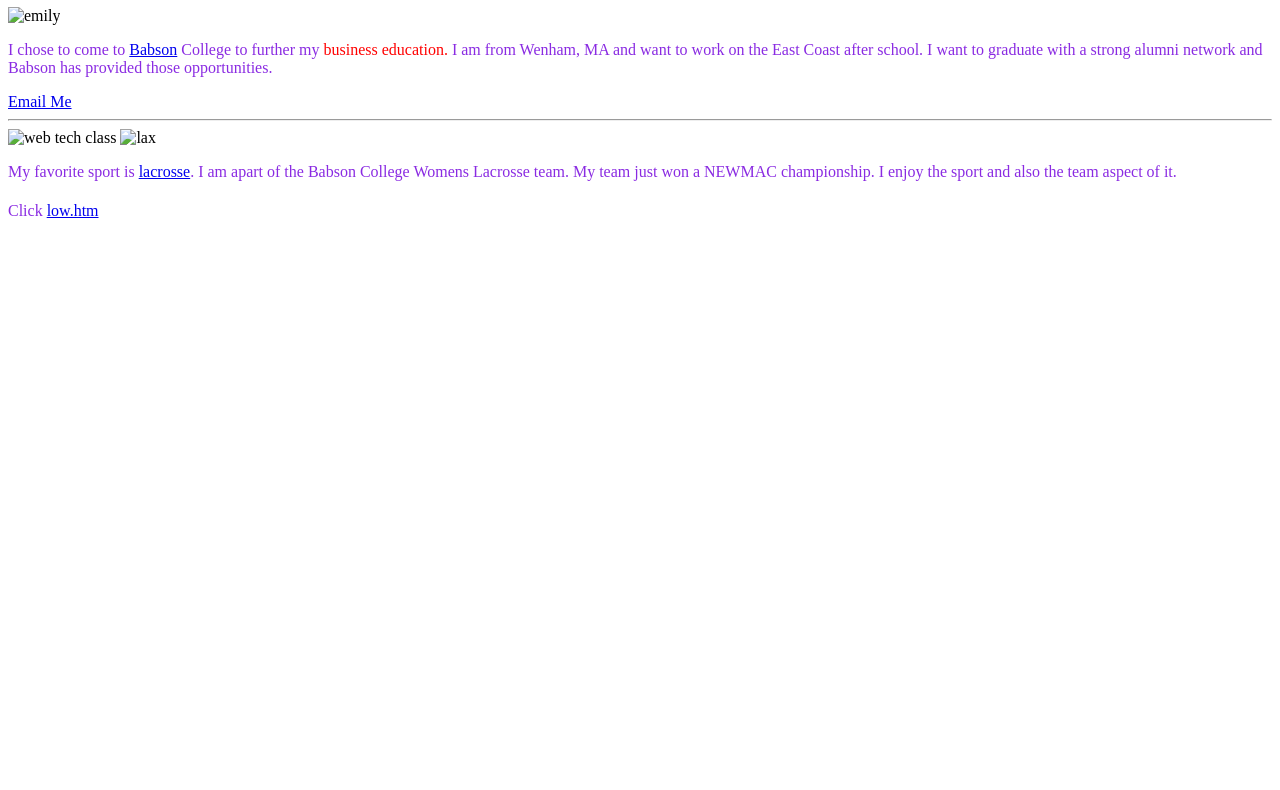
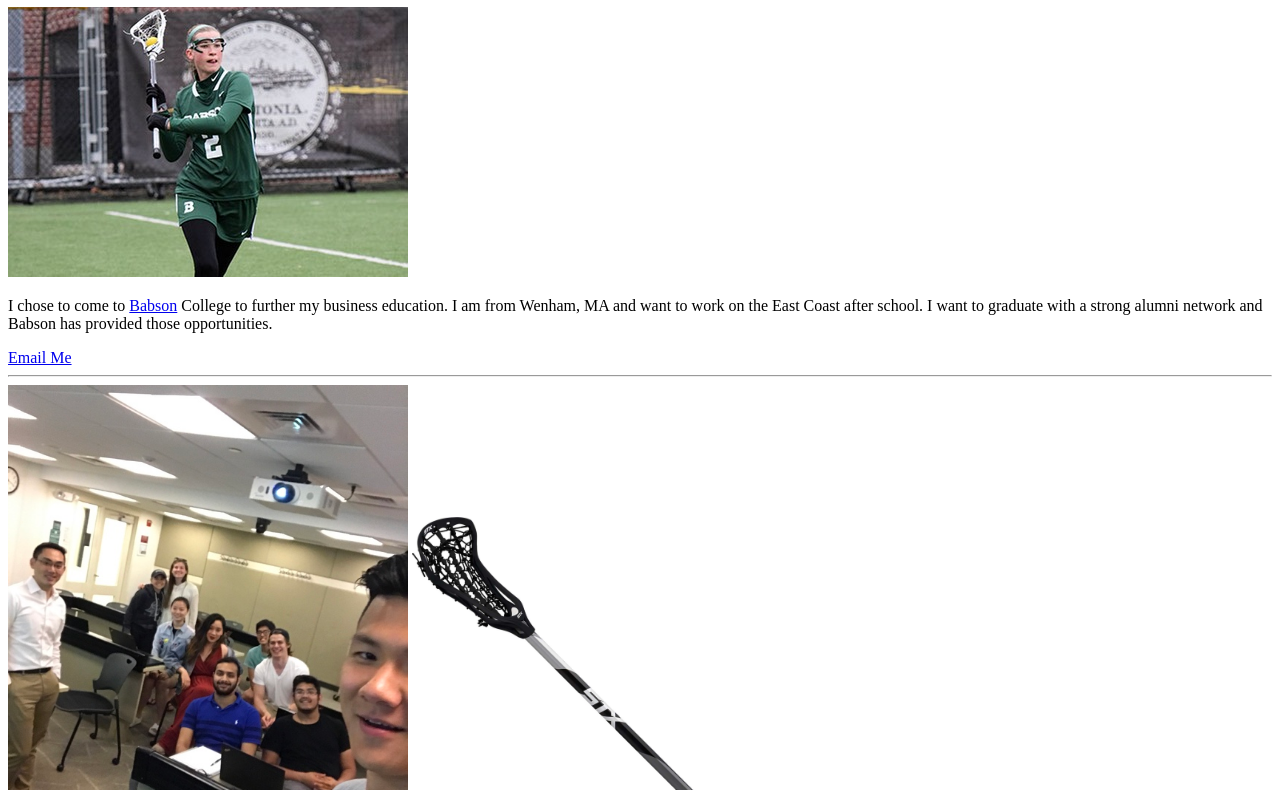
Before and after one commit to ebresnahan1/Web--tech, a plain HTML site: page classwork/index.htm in a window 1280 px wide. Shown: the part 73-863 px from the top of the page. Before the commit the page ends 800 px from the top, so only its background shows below. Drawn offline with Linux system fonts and the light colour scheme.

Commit message:
Updated low

```diff
--- a/classwork/index.htm
+++ b/classwork/index.htm
@@ -3,22 +3,13 @@
 
 <head>
         <title>All About Emily</title>
-        <style type="text/css">
-            p {
-                color: blueviolet;
-            }
 
-            span {
-                color: red;
-            }
-            h1{text-align: center; text-decoration: underline}
-        </style>
 
 </head>
 
 <body>
         <h1> All About Emily</h1>
-        <img src="emily.jpg" alt="emily" title="picture of emily">
+        <img src="images/emily.jpg" alt="emily" title="picture of emily">
 
         <p>I chose to come to <a href="https://www.babson.edu">Babson</a> College to further my <span> business education. </span> I am from Wenham, MA and want to work on the East Coast after school. I want to graduate with a strong alumni network and Babson has provided those opportunities.</p>
 
@@ -26,9 +17,9 @@
         <a href="mailto:ebresnahan1@babson.edu">Email Me</a>
 
         <hr>
-        <img src=class.jpg alt="web tech class" title="picture " width="400">
+        <img src="images/class.jpg" alt="web tech class" title="picture " width="400">
 
-        <img src=lax.jpg alt="lax" title="lax" width="400">
+        <img src="images/lax.jpg" alt="lax" title="lax" width="400">
 
 
         <p>My favorite sport is <a href="https://en.wikipedia.org/wiki/Lacrosse">lacrosse</a>. I am apart of the Babson College Womens Lacrosse team. My team just won a NEWMAC championship. I enjoy the sport and also the team aspect of it.</p>
```
Also changed, not shown: classwork/low.htm (+5 -0 lines).
